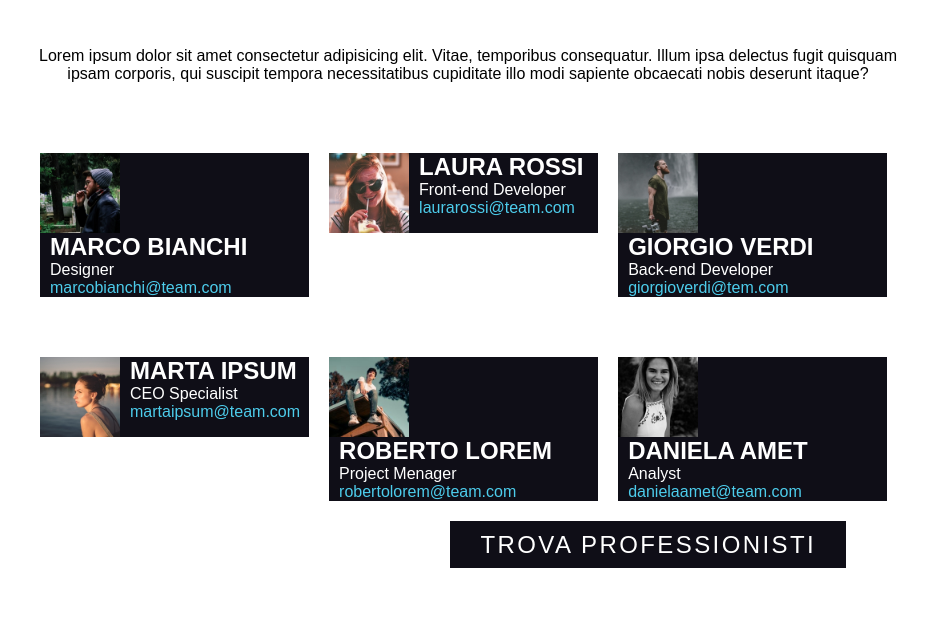
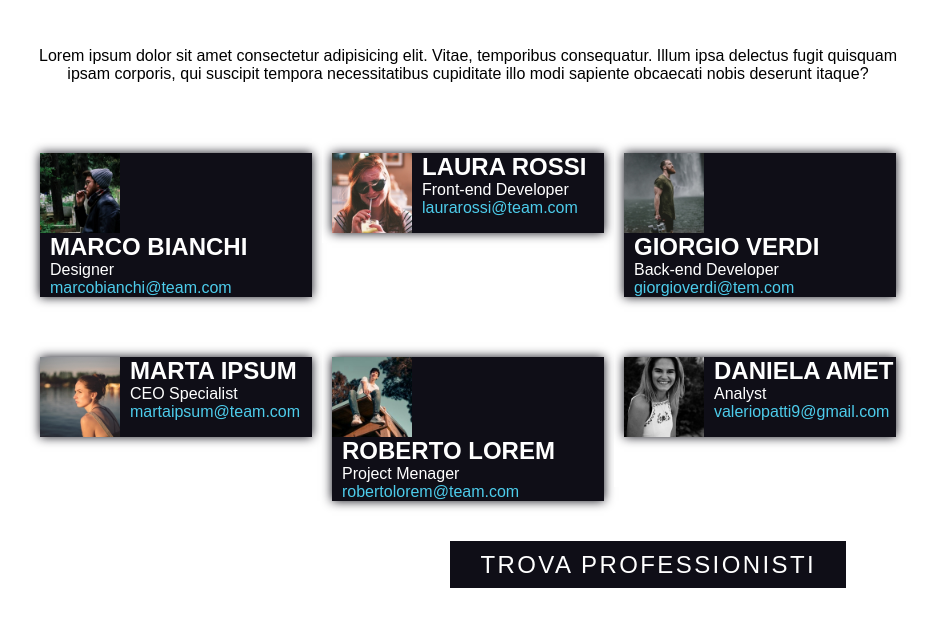
Before and after one commit to davidegiak/html-css-float-cards, a plain HTML site: page index.html in a window 1280 px wide. Shown: the part 90-716 px from the top of the page, without its empty margins (172-1107 px from the left). Drawn offline with Linux system fonts and the light colour scheme.

Commit message:
Rifiniture bottone e mail

```diff
--- a/CSS/style.css
+++ b/CSS/style.css
@@ -44,7 +44,7 @@ header {
 
 .caption-container {
     background: white;
-    width: 33%;
+    width: calc(100% / 3);
     padding: 10px;
     float: left;
 }
@@ -53,6 +53,13 @@ header {
     background-color: #0f0e17;
     width: 100%;
     color: white;
+    box-shadow: 0px 0px 10px #0f0e17;
+}
+
+.caption::after {
+    content: "";
+    display: block;
+    clear: both;
 }
 
 .img {
@@ -66,22 +73,24 @@ header {
     margin-left: 10px;
 }
 
-.caption::after {
-    content: "";
-    display: block;
-    clear: both;
-}
 
 .mail {
     color: #4dcceb;
+    text-decoration: none;
+}
+
+.mail:hover {
+    letter-spacing: 0.1em;
+    text-shadow: 0 0 10px white;
+    transition: 0.5s;
 }
 
 .down {
     margin-top: 20px;
-    margin-bottom: 20px;
+    margin-bottom: 40px;
 }
 
-a {
+.button {
     margin-left: 48%;
     text-decoration: none;
     text-transform: uppercase;
@@ -94,6 +103,7 @@ a {
     transition: 0.5s;
 }
 
-a:hover {
+.button:hover {
     letter-spacing: 0.25em;
+    box-shadow: 0 0 10px #0f0e17;
 }
--- a/index.html
+++ b/index.html
@@ -80,11 +80,11 @@
                     <div class="description">
                         <h2>DANIELA AMET</h2>
                         <p>Analyst</p>
-                        <p class="mail">danielaamet@team.com</p>
+                        <a class="mail" href="mailto:">valeriopatti9@gmail.com</a>
                     </div>
                 </div>
             </div>
-            <a type="button" href="#"><span>TROVA PROFESSIONISTI</span></a>
+            <a class="button" type="button" target="_blank" href="https://prontopro.it/?tf=324&gad_source=1&gclid=CjwKCAiAi6uvBhADEiwAWiyRdiRJcMtoC4F0LPY4WC-lwlpCNKSh2AeW-xwAXp4EyW04_GYH951orxoC2NcQAvD_BwE"><span>TROVA PROFESSIONISTI</span></a>
         </section>
     </main>
 </body>
```
